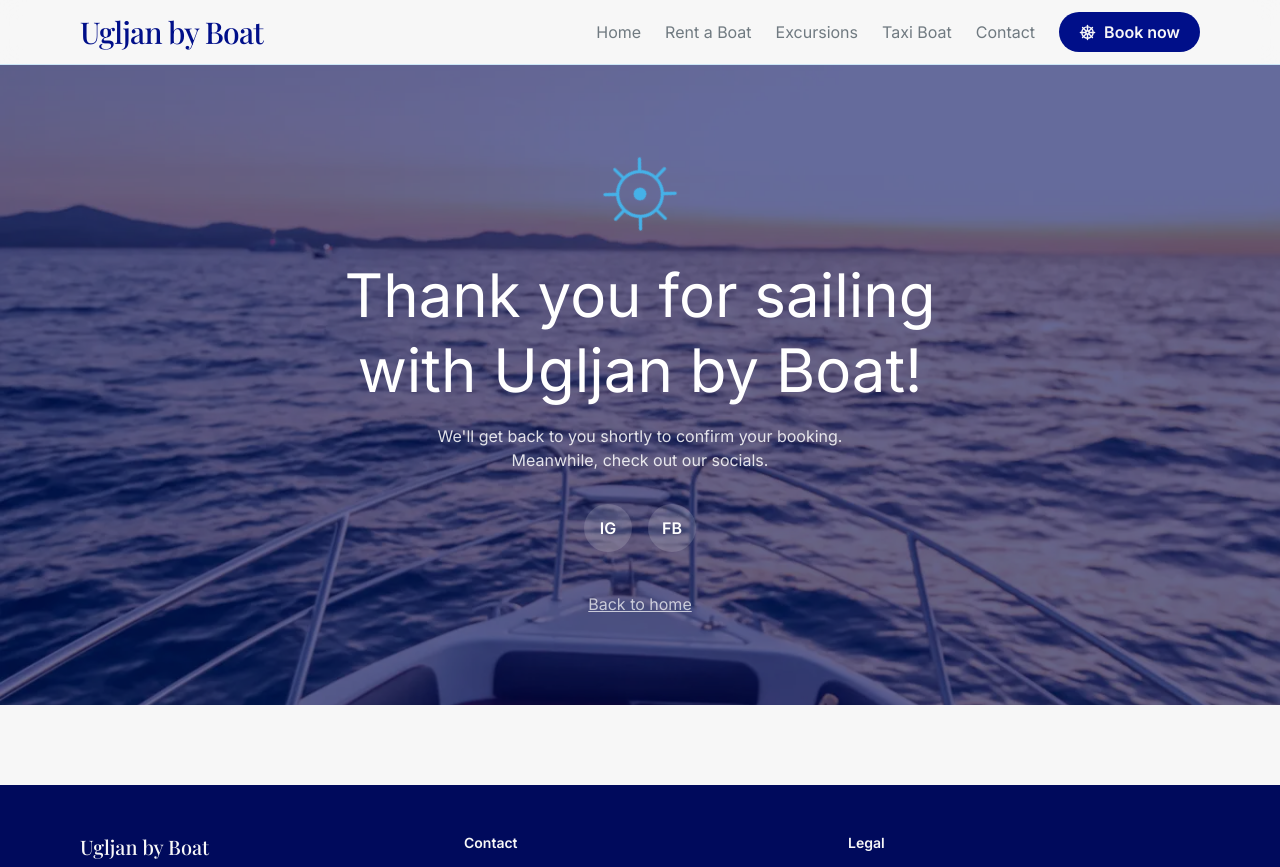
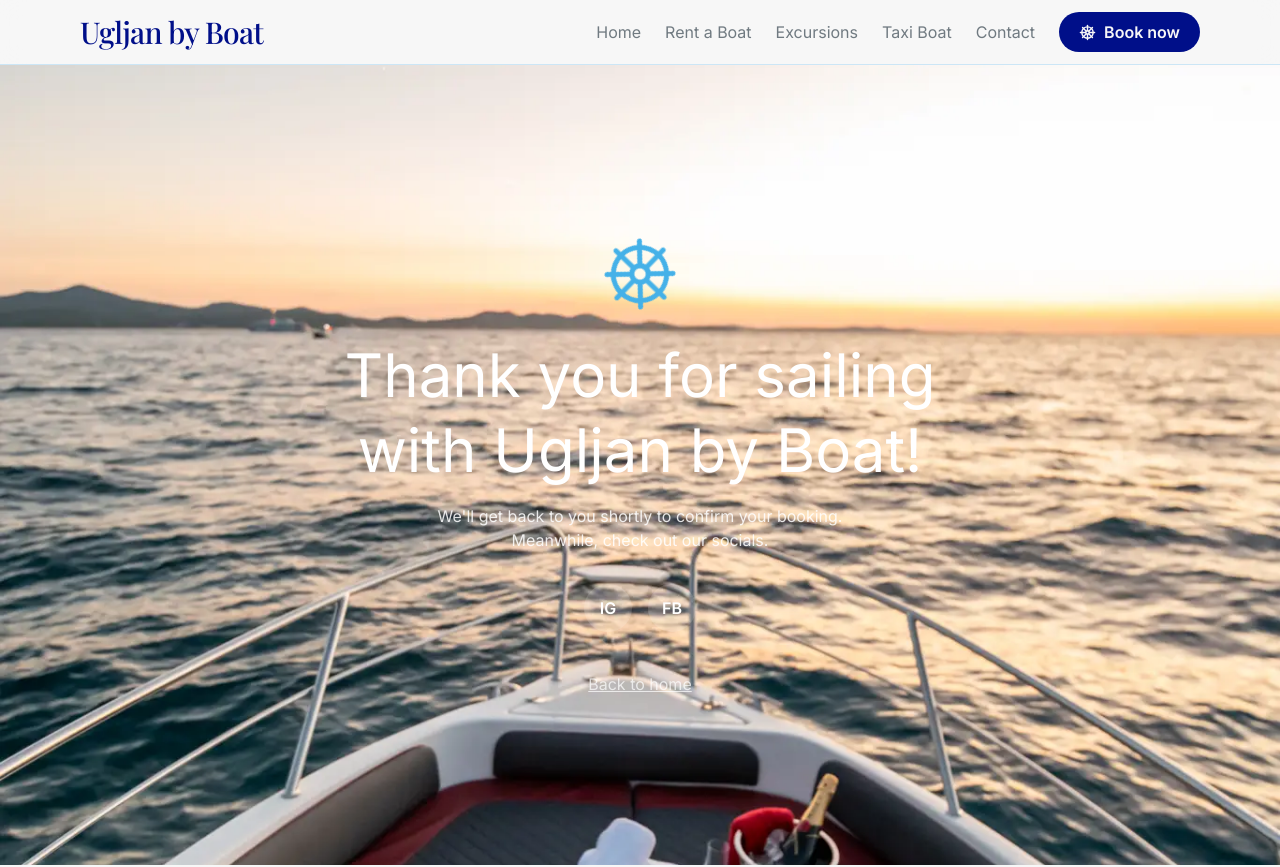
Before and after one commit to expaetra/ugljan-by-boat, a React (Vite) app in the folder frontend/: page /thank-you in a window 1280 px wide. Shown: the top 867 px of the page. Built offline with nearby package versions, Linux system fonts and the light colour scheme.

Commit message:
Thank you page

```diff
--- a/frontend/src/pages/contact/ThankYou.jsx
+++ b/frontend/src/pages/contact/ThankYou.jsx
@@ -1,24 +1,14 @@
 import { Link } from 'react-router-dom'
+import { ShipWheel } from 'lucide-react'
 import { site } from '../../lib/siteConfig.js'
 import sunsetFront from '../../assets/sunset/sunset_front.webp'
 
-function Wheel() {
-  return (
-    <svg viewBox="0 0 100 100" className="w-20 h-20 mx-auto mb-6 animate-[spin_9s_linear_infinite] text-sun" fill="none" stroke="currentColor" strokeWidth="4" strokeLinecap="round">
-      <circle cx="50" cy="50" r="28" />
-      <circle cx="50" cy="50" r="8" fill="currentColor" stroke="none" />
-      <path d="M50 22V6M50 78v16M22 50H6M78 50h16M30 30L19 19M70 70l11 11M70 30l11-11M30 70L19 81" />
-    </svg>
-  )
-}
-
 export default function ThankYou() {
   return (
-    <div className="relative min-h-[80vh] overflow-hidden">
+    <div className="relative min-h-screen overflow-hidden">
       <img src={sunsetFront} alt="" className="absolute inset-0 w-full h-full object-cover" />
-      <div className="absolute inset-0 bg-deep/60" />
-      <div className="relative min-h-[80vh] flex flex-col items-center justify-center text-center text-white px-6 py-20">
-        <Wheel />
+      <div className="relative min-h-screen flex flex-col items-center justify-center text-center text-white px-6 py-20">
+        <ShipWheel size={80} strokeWidth={1.5} className="mb-6 animate-[spin_9s_linear_infinite] text-sun" />
         <h1 className="font-display text-4xl sm:text-6xl leading-tight max-w-2xl">Thank you for sailing with {site.name}!</h1>
         <p className="mt-4 max-w-md text-white/85">We&apos;ll get back to you shortly to confirm your booking. Meanwhile, check out our socials.</p>
         <div className="flex gap-4 mt-8">
```
